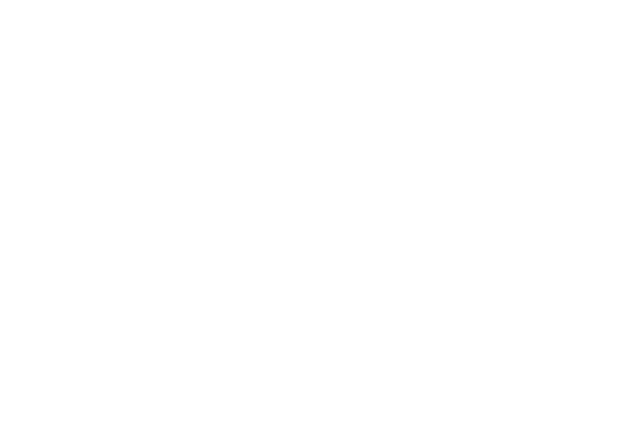
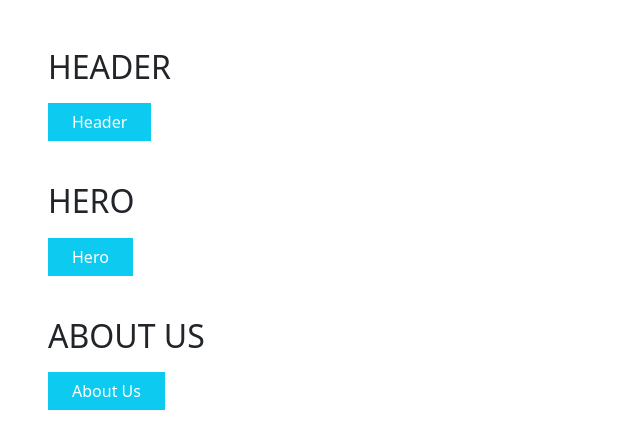
Before and after one commit to neharadialcode/bootstrap-common-components, a React (Create React App) app: page / in a window 1280 px wide. Before the commit this address had no page. Shown: the top 448 px of the page, without its empty margins (0-640 px from the left). Built offline with nearby package versions, Linux system fonts and the light colour scheme.

Commit message:
make / components and deployed

```diff
--- a/src/App.js
+++ b/src/App.js
@@ -4,14 +4,18 @@ import "bootstrap/dist/css/bootstrap.min.css";
 import { BrowserRouter, Route, Routes } from "react-router-dom";
 import Header from "./views/Header";
 import Hero from "./views/Hero";
+import Main from "./components/Main";
+import AboutUs from "./views/AboutUs";
 
 function App() {
   return (
     <>
       <BrowserRouter>
         <Routes>
+          <Route path="/" element={ <Main/>} />
           <Route path="/header" element={ <Header/>} />
           <Route path="/hero" element={ <Hero/>} />
+          <Route path="/about" element={ <AboutUs/>} />
         </Routes>
       </BrowserRouter>
     </>
--- /dev/null
+++ b/src/components/Main.jsx
@@ -0,0 +1,18 @@
+import React from 'react'
+
+const Main = () => {
+  return (
+    <>
+      <div className="ps-5 pt-5">
+        <h2 className='pb-3'>HEADER</h2>
+        <a href="/header"className="py-2 px-4 bg-info border-0 text-white">Header</a>
+        <h2 className='pb-3 mt-5'>HERO</h2>
+        <a href="/hero"className="py-2 px-4 bg-info border-0 text-white">Hero</a>
+        <h2 className='pb-3 mt-5'>ABOUT US</h2>
+        <a href="/about"className="py-2 px-4 bg-info border-0 text-white">About Us</a>
+      </div>
+    </>
+  );
+}
+
+export default Main
--- /dev/null
+++ b/src/components/aboutus/AboutCenter.jsx
@@ -0,0 +1,9 @@
+import React from 'react'
+
+const AboutCenter = () => {
+  return (
+    <div>AboutCenter</div>
+  )
+}
+
+export default AboutCenter
--- /dev/null
+++ b/src/views/AboutUs.jsx
@@ -0,0 +1,12 @@
+import React from "react";
+import AboutCenter from "../components/aboutus/AboutCenter";
+
+const AboutUs = () => {
+  return (
+    <>
+      <AboutCenter />
+    </>
+  );
+};
+
+export default AboutUs;
```
Also changed, not shown: firebase.json (added), 1 other file (tests, documents, lock files or other folders).
